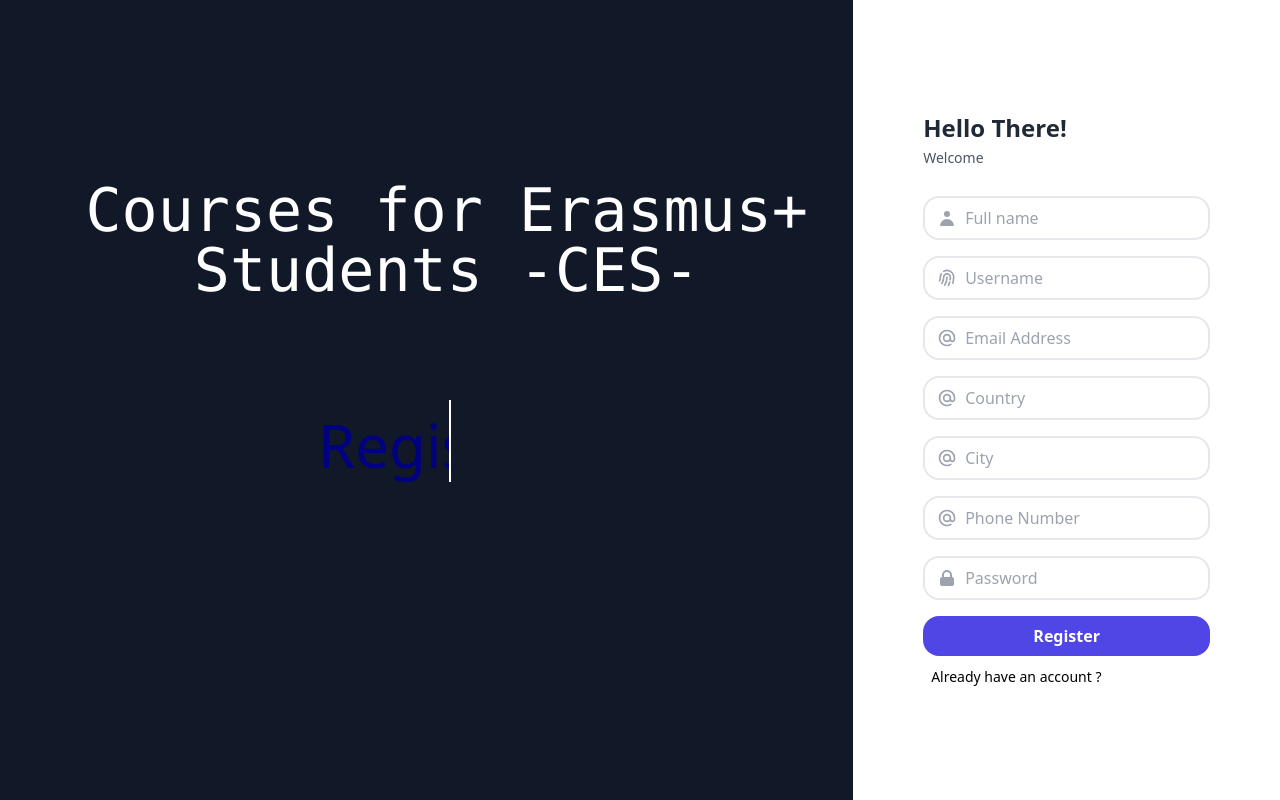
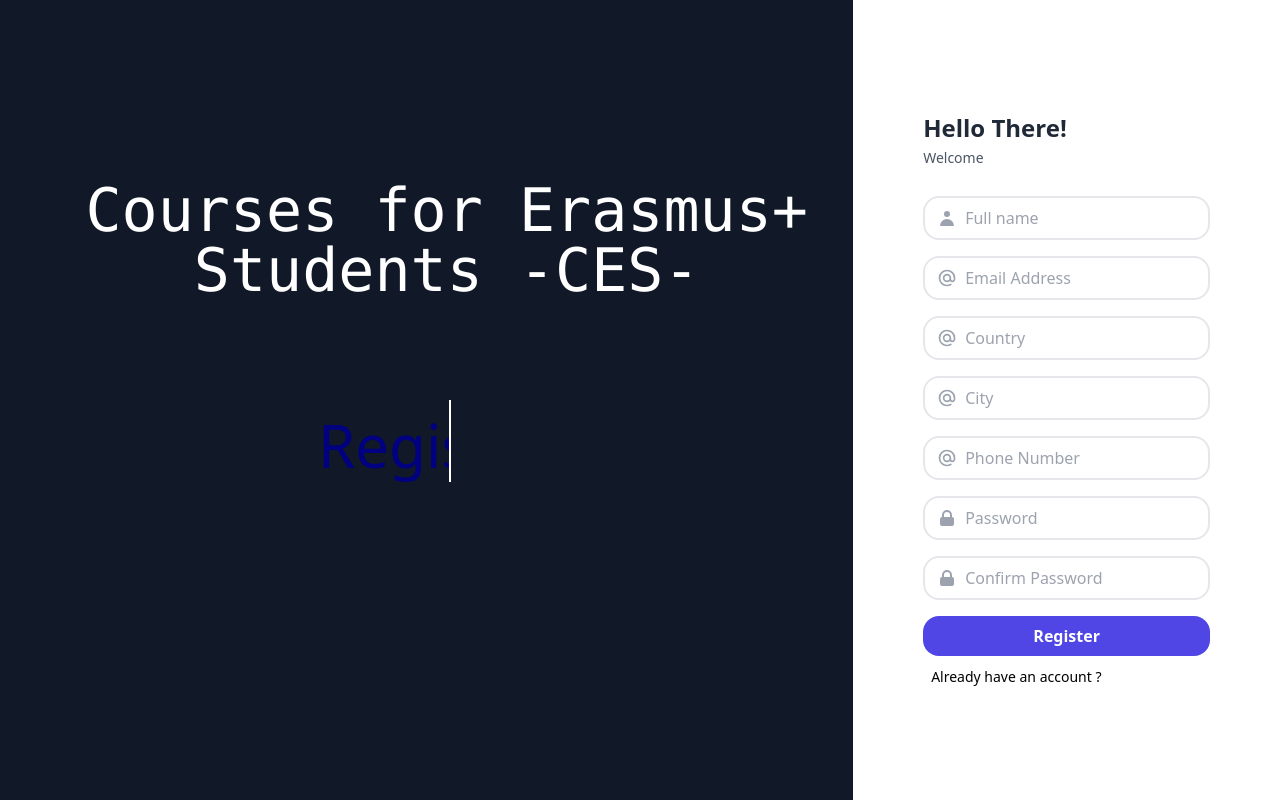
Before and after one commit to hassankh0/erasmus-sds, a React (Create React App) app in the folder frontend/: page /Register in a window 1280 px wide. Built offline with nearby package versions, Linux system fonts and the light colour scheme.

Commit message:
fix icons

```diff
--- a/frontend/src/pages/Auth/Login.js
+++ b/frontend/src/pages/Auth/Login.js
@@ -27,12 +27,12 @@
                     <p class="text-sm font-normal text-gray-600 mb-7">Welcome Back</p>
 
                     <div class="flex items-center border-2 py-2 px-3 rounded-2xl mb-4">
-                        <svg xmlns="http://www.w3.org/2000/svg" class="h-5 w-5 text-gray-400" fill="none"
-                            viewBox="0 0 24 24" stroke="currentColor">
-                            <path stroke-linecap="round" stroke-linejoin="round" stroke-width="2"
-                                d="M16 12a4 4 0 10-8 0 4 4 0 008 0zm0 0v1.5a2.5 2.5 0 005 0V12a9 9 0 10-9 9m4.5-1.206a8.959 8.959 0 01-4.5 1.207" />
+                        <svg xmlns="http://www.w3.org/2000/svg" class="h-5 w-5 text-gray-400" viewBox="0 0 20 20"
+                            fill="currentColor">
+                            <path fill-rule="evenodd" d="M10 9a3 3 0 100-6 3 3 0 000 6zm-7 9a7 7 0 1114 0H3z"
+                                clip-rule="evenodd" />
                         </svg>
-                        <input class="pl-2 outline-none border-none" type="text" name="" id="" placeholder="Email Address" />
+                        <input class="pl-2 outline-none border-none" type="text" name="" id="" placeholder="Username" />
                     </div>
                     <div class="flex items-center border-2 py-2 px-3 rounded-2xl">
                         <svg xmlns="http://www.w3.org/2000/svg" class="h-5 w-5 text-gray-400" viewBox="0 0 20 20"
--- a/frontend/src/pages/Auth/Register.js
+++ b/frontend/src/pages/Auth/Register.js
@@ -43,14 +43,6 @@
                         <svg xmlns="http://www.w3.org/2000/svg" class="h-5 w-5 text-gray-400" fill="none"
                             viewBox="0 0 24 24" stroke="currentColor">
                             <path stroke-linecap="round" stroke-linejoin="round" stroke-width="2"
-                                d="M12 11c0 3.517-1.009 6.799-2.753 9.571m-3.44-2.04l.054-.09A13.916 13.916 0 008 11a4 4 0 118 0c0 1.017-.07 2.019-.203 3m-2.118 6.844A21.88 21.88 0 0015.171 17m3.839 1.132c.645-2.266.99-4.659.99-7.132A8 8 0 008 4.07M3 15.364c.64-1.319 1-2.8 1-4.364 0-1.457.39-2.823 1.07-4" />
-                        </svg>
-                        <input class="pl-2 outline-none border-none" type="text" name="" id="" placeholder="Username" />
-                    </div>
-                    <div class="flex items-center border-2 py-2 px-3 rounded-2xl mb-4">
-                        <svg xmlns="http://www.w3.org/2000/svg" class="h-5 w-5 text-gray-400" fill="none"
-                            viewBox="0 0 24 24" stroke="currentColor">
-                            <path stroke-linecap="round" stroke-linejoin="round" stroke-width="2"
                                 d="M16 12a4 4 0 10-8 0 4 4 0 008 0zm0 0v1.5a2.5 2.5 0 005 0V12a9 9 0 10-9 9m4.5-1.206a8.959 8.959 0 01-4.5 1.207" />
                         </svg>
                         <input class="pl-2 outline-none border-none" type="text" name="" id="" placeholder="Email Address" />
@@ -79,6 +71,15 @@
                         </svg>
                         <input class="pl-2 outline-none border-none" type="text" name="" id="" placeholder="Phone Number" />
                     </div>
+                    <div class="flex items-center border-2 py-2 px-3 rounded-2xl mb-4">
+                        <svg xmlns="http://www.w3.org/2000/svg" class="h-5 w-5 text-gray-400" viewBox="0 0 20 20"
+                            fill="currentColor">
+                            <path fill-rule="evenodd"
+                                d="M5 9V7a5 5 0 0110 0v2a2 2 0 012 2v5a2 2 0 01-2 2H5a2 2 0 01-2-2v-5a2 2 0 012-2zm8-2v2H7V7a3 3 0 016 0z"
+                                clip-rule="evenodd" />
+                        </svg>
+                        <input class="pl-2 outline-none border-none" type="password" name="" id="" placeholder="Password" />
+                    </div>
                     <div class="flex items-center border-2 py-2 px-3 rounded-2xl">
                         <svg xmlns="http://www.w3.org/2000/svg" class="h-5 w-5 text-gray-400" viewBox="0 0 20 20"
                             fill="currentColor">
@@ -86,7 +87,7 @@
                                 d="M5 9V7a5 5 0 0110 0v2a2 2 0 012 2v5a2 2 0 01-2 2H5a2 2 0 01-2-2v-5a2 2 0 012-2zm8-2v2H7V7a3 3 0 016 0z"
                                 clip-rule="evenodd" />
                         </svg>
-                        <input class="pl-2 outline-none border-none" type="password" name="" id="" placeholder="Password" />
+                        <input class="pl-2 outline-none border-none" type="password" name="" id="" placeholder="Confirm Password" />
                     </div>
                     <button type="submit" class="block w-full bg-indigo-600 mt-4 py-2 rounded-2xl text-white font-semibold mb-2">Register</button>
                     <Link to='/login'><span class="text-sm ml-2 hover:text-blue-500 cursor-pointer">Already have an account ?</span></Link>
```
